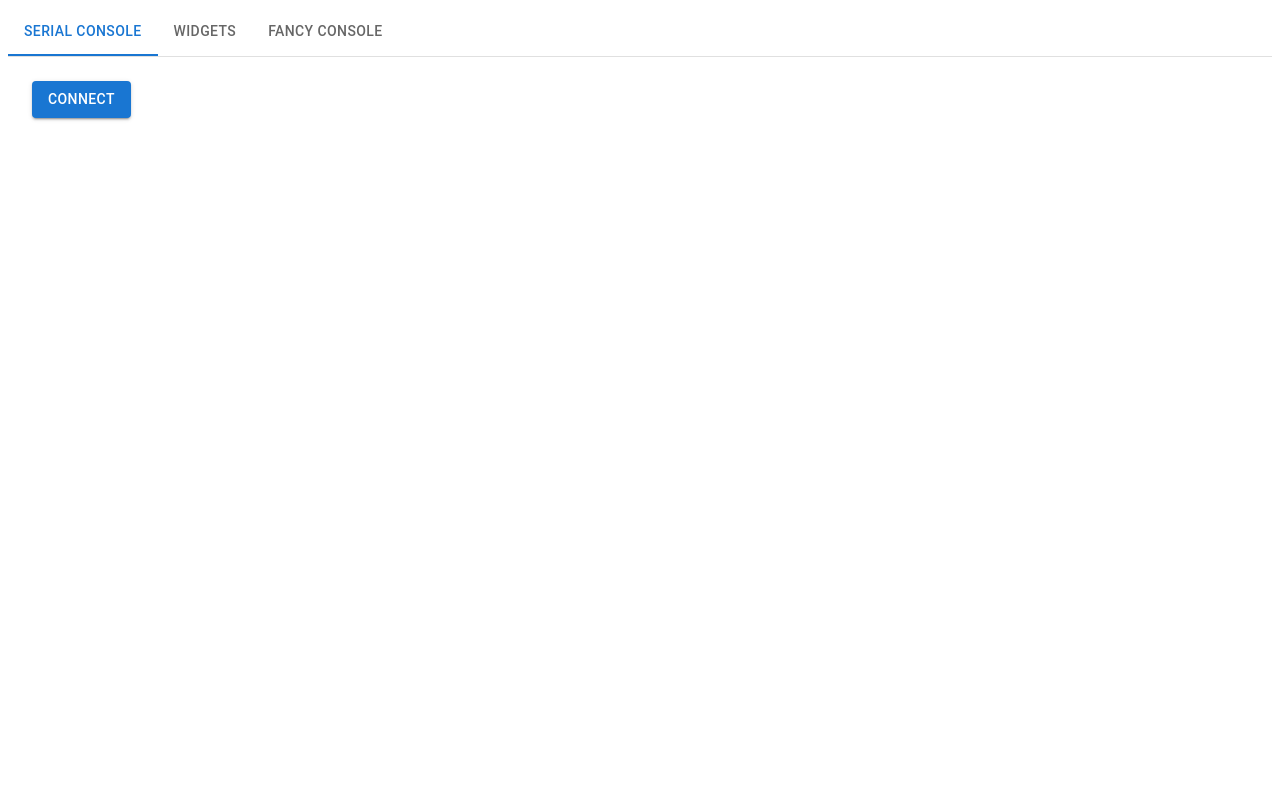
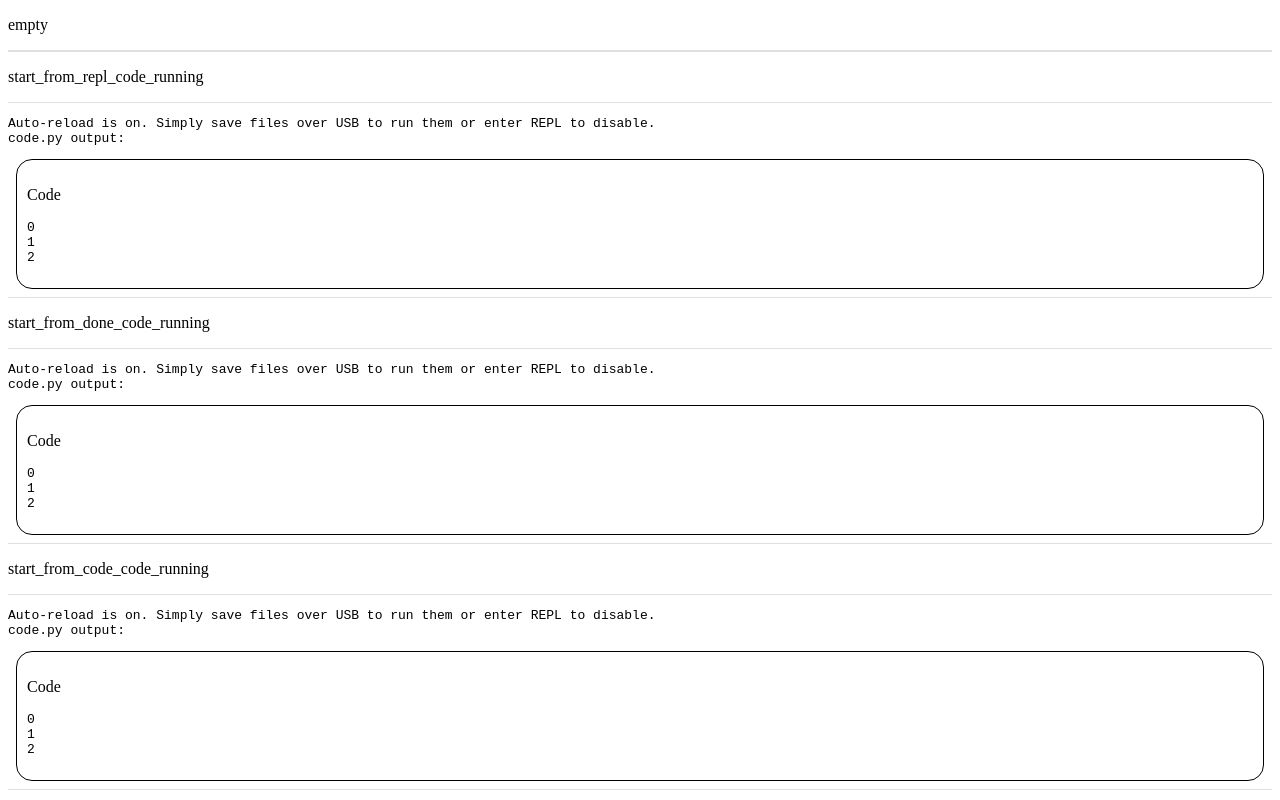
Before and after one commit to urfdvw/CircuitPython-Fancy-Console, a React (Vite) app: page / in a window 1280 px wide. Shown: the top 800 px of the page. Built offline with nearby package versions, Linux system fonts and the light colour scheme.

Commit message:
Better component rendering test

```diff
--- a/src/TestFancyConsole.jsx
+++ b/src/TestFancyConsole.jsx
@@ -1,12 +1,19 @@
 import React, { useState, useEffect } from "react";
 import { FancyConsole } from "./FancyConsole";
-
-const scenario_break_repl = "\u001b]0;🐍Wi-Fi: off | REPL | 8.0.5\u001b\\\r\n>>> \r\n\u001b]0;🐍Wi-Fi: off | Done | 8.0.5\u001b\\soft reboot\r\n\r\nAuto-reload is on. Simply save files over USB to run them or enter REPL to disable.\r\ncode.py output:\r\n\u001b]0;🐍Wi-Fi: off | code.py | 8.0.5\u001b\\0\r\n1\r\n2\r\n3\r\n4\r\nTraceback (most recent call last):\r\n  File \"code.py\", line 11, in <module>\r\nKeyboardInterrupt: \r\n\u001b]0;🐍Wi-Fi: off | 11@code.py KeyboardInterrupt | 8.0.5\u001b\\\r\nCode done running.\r\n\r\nPress any key to enter the REPL. Use CTRL-D to reload.\r\n\u001b]0;🐍Wi-Fi: off | REPL | 8.0.5\u001b\\\r\nAdafruit CircuitPython 8.0.5 on 2023-03-31; Adafruit Feather ESP32S2 with ESP32S2\r\n>>> a = 1\r\n>>> a\r\n1\r\n>>> "
+import Divider from '@mui/material/Divider';
+import { output_scenarios } from '../tests/testUseSerialReceiveProcessor.data'
 
 const App = () => {
-    const [output, setOutput] = useState(scenario_break_repl);
-
-    return <FancyConsole output={output}></FancyConsole>
+    const scenarios = Object.keys(output_scenarios)
+    console.log(scenarios.map(name => output_scenarios[name].in))
+    return (<>
+        {scenarios.map(name => <>
+            <p>{name}</p>
+            <Divider />
+            <FancyConsole output={output_scenarios[name].in}></FancyConsole>
+            <Divider />
+        </>)}
+    </>)
 }
 
 export default App;
--- a/src/main.jsx
+++ b/src/main.jsx
@@ -1,7 +1,7 @@
 import React from 'react'
 import ReactDOM from 'react-dom/client'
-import App from './App'
-// import App from './TestFancyConsole'
+// import App from './App'
+import App from './TestFancyConsole'
 
 ReactDOM.createRoot(document.getElementById('root')).render(
   <React.StrictMode>
```
